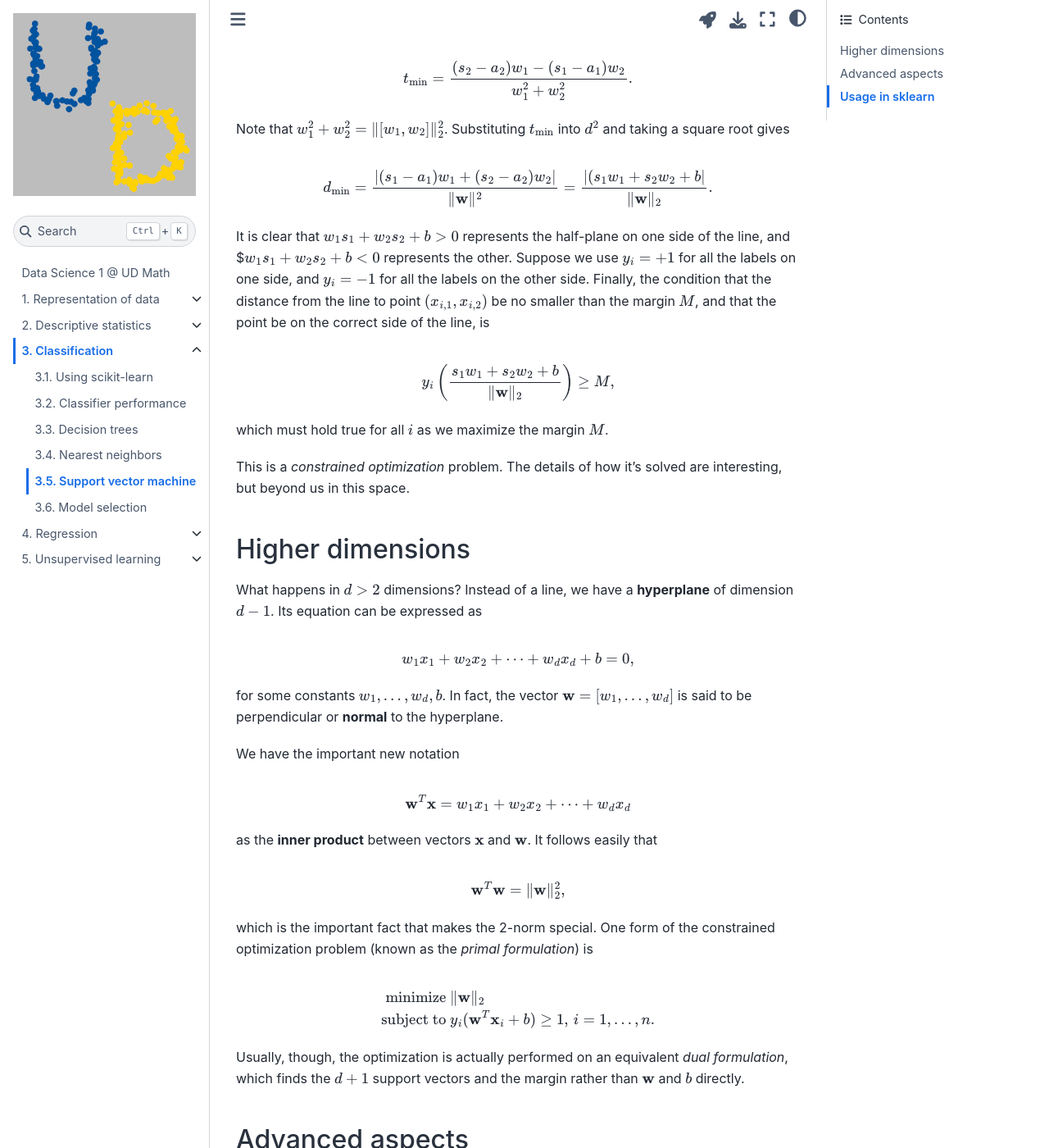
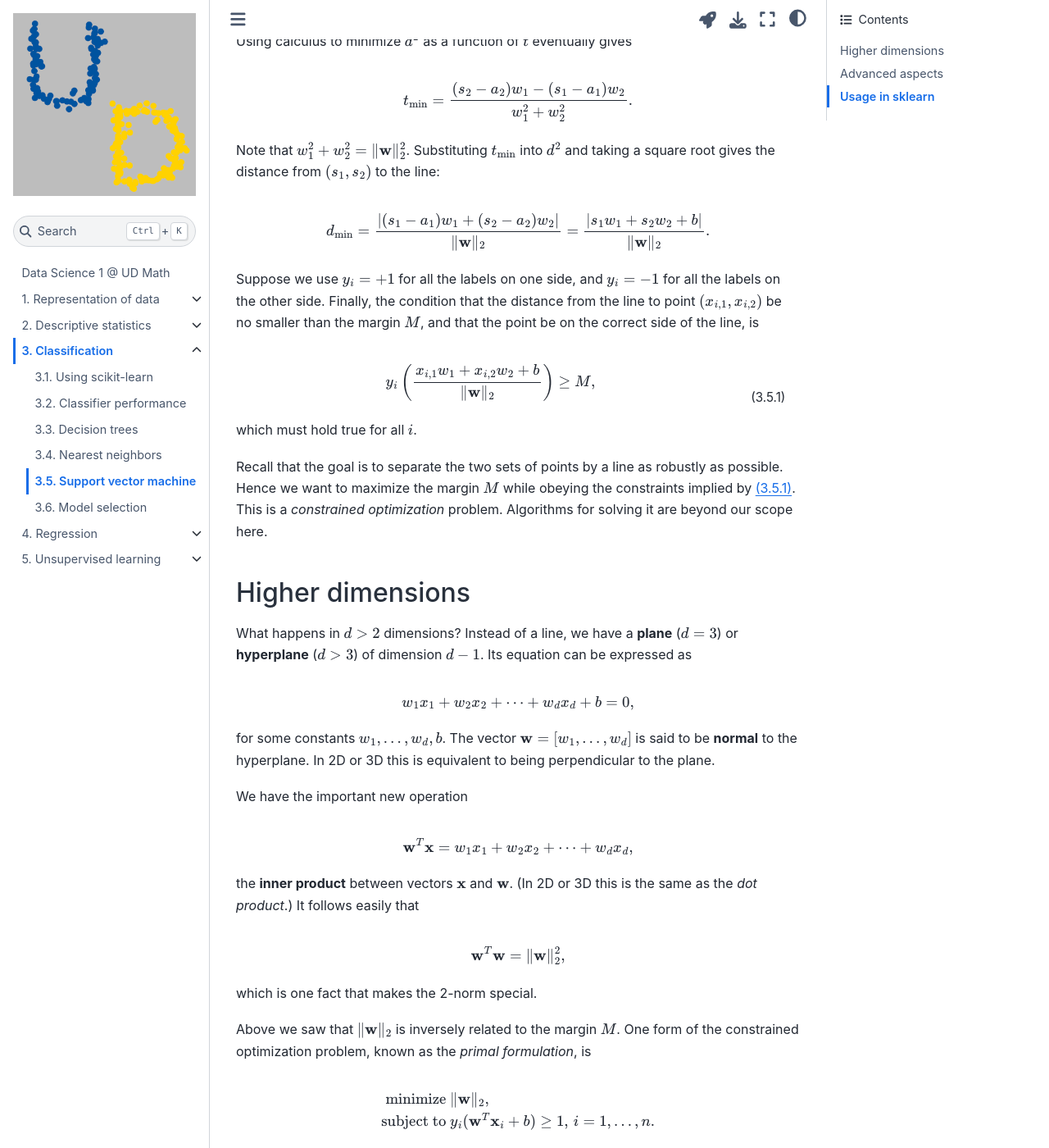
Before and after one commit to UD-Math-Data-Science-1/notes, a Jupyter Book: the page built from supervised/svm.md, in a window 1280 px wide and 1400 px high, scrolled down 2118 px. Shown: the whole window at 82% size. Built offline with Jupyter Book 1.0.4 settings and Sphinx 7.4.7 and the Sphinx Book theme 1.1.4, drawn with Linux system fonts in a browser that asks for light colours; pages that are not in the unit, such as notebooks, are missing from menus; some of the changed text lies outside the part shown.

Commit message:
Fix and improve classification sections

````diff
--- a/supervised/svm.md
+++ b/supervised/svm.md
@@ -33,7 +33,7 @@ $$
 w_1 x_1 + w_2 x_2 + b = 0,
 $$
 
-where $w_1,w_2,b$ are constants.
+where $w_1,w_2,b$ are constants. It is clear that $w_1 x_1 + w_2 x_2 + b > 0$ represents the half-plane on one side of the line, and $w_1 x_1 + w_2 x_2 + b < 0$ represents the other.
 
 Our next observation is that if the point $(a_1,a_2)$ is on the line, then any point of the form
 
@@ -46,7 +46,7 @@ is also on the line. (Just substitute it in to see that it satisfies the equatio
 Now let us find the distance from any point $(s_1,s_2)$ to the line. The distance squared from this point to an arbitrary line point is
 
 $$
-d^2 = (s_1-a_1+tw_2)^2 + (s2-a_2-tw_1)^2.
+d^2 = (s_1-a_1+tw_2)^2 + (s_2-a_2-tw_1)^2.
 $$
 
 Using calculus to minimize $d^2$ as a function of $t$ eventually gives
@@ -55,49 +55,52 @@ $$
 t_\text{min} = \frac{(s_2-a_2)w_1-(s_1-a_1)w_2}{w_1^2+w_2^2}.
 $$
 
-Note that $w_1^2+w_2^2=\norm{[w_1,w_2]}_2^2$. Substituting $t_\text{min}$ into $d^2$ and taking a square root gives
+Note that $w_1^2+w_2^2=\norm{\bfw}_2^2$. Substituting $t_\text{min}$ into $d^2$ and taking a square root gives the distance from $(s_1,s_2)$ to the line:
 
 $$
-d_\text{min} = \frac{|(s_1-a_1)w_1 + (s_2-a_2)w_2|}{\norm{\bfw}^2}
- = \frac{|(s_1w_1 + s_2w_2 + b|}{\norm{\bfw}_2}.
+d_\text{min} = \frac{|(s_1-a_1)w_1 + (s_2-a_2)w_2|}{\norm{\bfw}_2}
+ = \frac{|s_1w_1 + s_2w_2 + b|}{\norm{\bfw}_2}.
 $$
 
-It is clear that $w_1 s_1 + w_2 s_2 + b > 0$ represents the half-plane on one side of the line, and $$w_1 s_1 + w_2 s_2 + b < 0$ represents the other. Suppose we use $y_i=+1$ for all the labels on one side, and $y_i=-1$ for all the labels on the other side. Finally, the condition that the distance from the line to point $(x_{i,1},x_{i,2})$ be no smaller than the margin $M$, and that the point be on the correct side of the line, is
+Suppose we use $y_i=+1$ for all the labels on one side, and $y_i=-1$ for all the labels on the other side. Finally, the condition that the distance from the line to point $(x_{i,1},x_{i,2})$ be no smaller than the margin $M$, and that the point be on the correct side of the line, is
 
-$$
-y_i\left( \frac{ s_1w_1 + s_2w_2 + b }{\norm{\bfw}_2} \right) \ge M,
-$$
+```{math}
+:label: eq-svm-constraints2d
+y_i\left( \frac{ x_{i,1}w_1 + x_{i,2}w_2 + b }{\norm{\bfw}_2} \right) \ge M,
+```
 
-which must hold true for all $i$ as we maximize the margin $M$.
+which must hold true for all $i$.
 
-This is a *constrained optimization* problem. The details of how it's solved are interesting, but beyond us in this space.
+Recall that the goal is to separate the two sets of points by a line as robustly as possible. Hence we want to maximize the margin $M$ while obeying the constraints implied by {eq}`eq-svm-constraints2d`. This is a *constrained optimization* problem. Algorithms for solving it are beyond our scope here.
 
 ## Higher dimensions
 
-What happens in $d>2$ dimensions? Instead of a line, we have a **hyperplane** of dimension $d-1$. Its equation can be expressed as
+What happens in $d>2$ dimensions? Instead of a line, we have a **plane** ($d=3$) or **hyperplane** ($d>3$) of dimension $d-1$. Its equation can be expressed as
 
 $$
 w_1 x_1 + w_2 x_2 + \cdots + w_d x_d + b = 0,
 $$
 
-for some constants $w_1,\ldots,w_d,b$. In fact, the vector $\bfw=[w_1,\ldots,w_d]$ is said to be perpendicular or **normal** to the hyperplane.
+for some constants $w_1,\ldots,w_d,b$. The vector $\bfw=[w_1,\ldots,w_d]$ is said to be **normal** to the hyperplane. In 2D or 3D this is equivalent to being perpendicular to the plane.
 
-We have the important new notation
+We have the important new operation
 
 $$
-\bfw^T\bfx = w_1 x_1 + w_2 x_2 + \cdots + w_d x_d
+\bfw^T\bfx = w_1 x_1 + w_2 x_2 + \cdots + w_d x_d,
 $$
 
-as the **inner product** between vectors $\bfx$ and $\bfw$. It follows easily that
+the **inner product** between vectors $\bfx$ and $\bfw$. (In 2D or 3D this is the same as the *dot product*.) It follows easily that
 
 $$
 \bfw^T\bfw = \norm{\bfw}_2^2,
 $$
 
-which is the important fact that makes the 2-norm special. One form of the constrained optimization problem (known as the *primal formulation*) is
+which is one fact that makes the 2-norm special.
+
+Above we saw that $\norm{\bfw}_2$ is inversely related to the margin $M$. One form of the constrained optimization problem, known as the *primal formulation*, is
 
 $$
-\text{minimize } & \norm{\bfw}_2 \\
+\text{minimize } & \norm{\bfw}_2, \\
 \text{subject to } & y_i(\bfw^T \bfx_i + b) \ge 1,\, i = 1,\ldots,n.
 $$
 
@@ -109,7 +112,7 @@ There are other refinements too advanced for us to go into in detail here. Two s
 
 One is the idea of allowing *slack*, which means that points are allowed to be on the wrong side of the dividing hyperplane, but they are punished by an amount proportional to their distance from it. The balance between maximizing margin and punishing miscreants is controlled by a hyperparameter that is usually called $C$, and the algorithm may be called **C-SVM**.
 
-The other important refinement is to upgrade the separating hyperplane to allow other kinds of surfaces. For reasons we won't go into, this is called the **kernel trick**, and specifying the kernel is another option. The most common choices are *linear*, which is the original hyperplane, and *RBF*, which has its own hyperparameter $\gamma$.
+The other important refinement is to upgrade the separating hyperplane to allow other kinds of surfaces. For reasons we won't go into, this is called the **kernel trick**, and specifying the kernel is another option. The most common choices are *linear*, which is the original hyperplane as described above, and *RBF*, which has its own hyperparameter $\gamma$ and can produce arbitrary decision boundaries.
 
 ## Usage in sklearn
 
````
Also changed, not shown: statistics/outliers.md (+5 -3 lines), supervised/decision-trees.md (+4 -4 lines), supervised/model-selection.md (+21 -15 lines).
